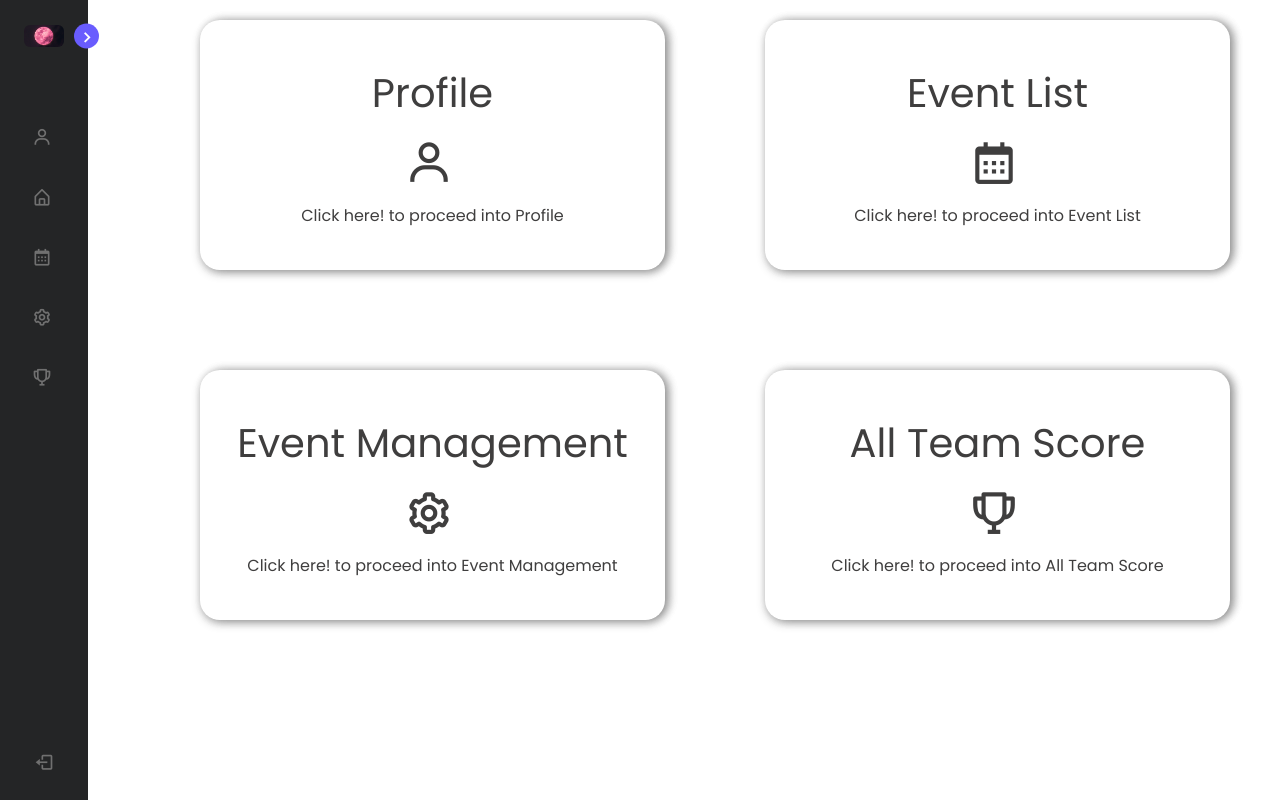
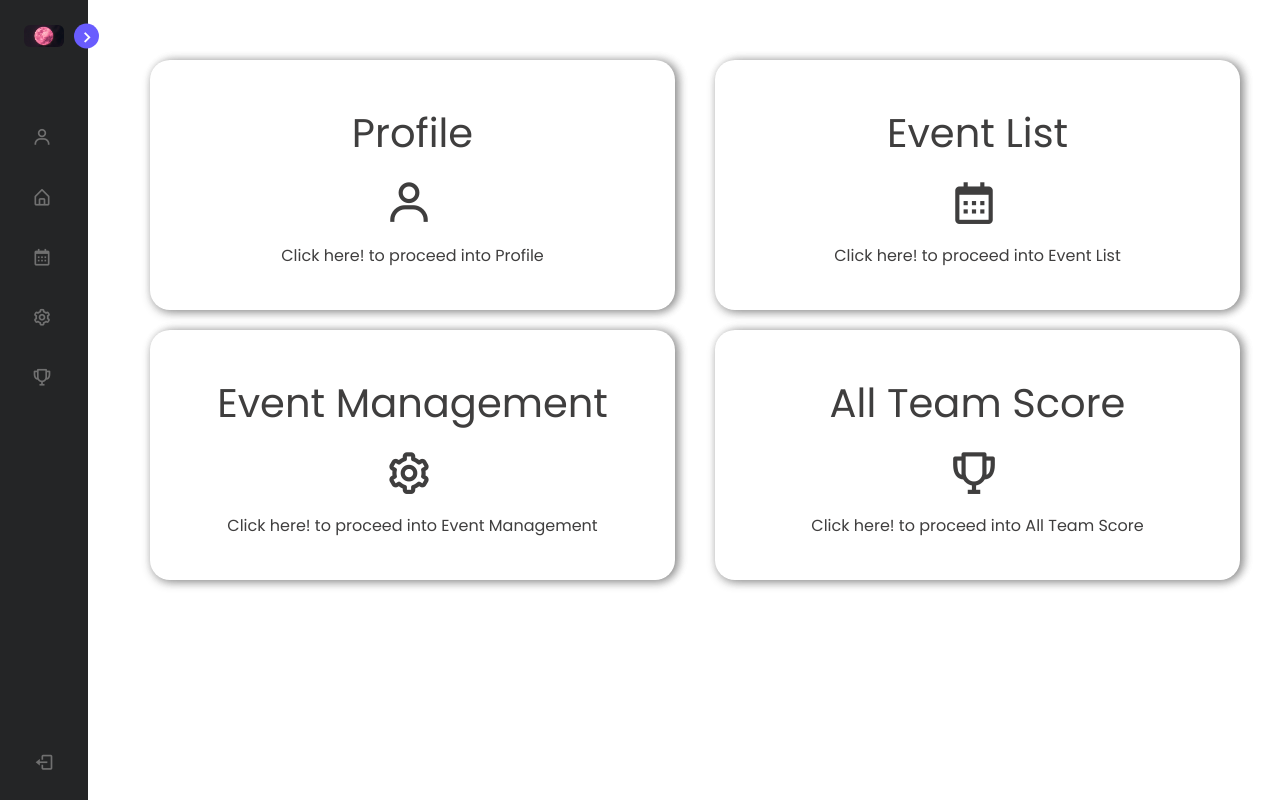
Before and after one commit to ejieflorida128/Event_Management_System, a PHP site: page /admin/Admin_Dashboard.php in a window 1280 px wide. Run offline with PHP 8.4, Linux system fonts and the light colour scheme.

Commit message:
[ejie] ahu ge utro and design sa dashboard both admin and user

```diff
--- a/admin_style/admin_dashboard.css
+++ b/admin_style/admin_dashboard.css
@@ -1,5 +1,6 @@
 body{
     background-color: white;
+    overflow:hidden;
 }
 
 .box{
@@ -11,16 +12,23 @@ body{
     4px 0 10px rgba(0, 0, 0, 0.2);
     border-radius: 20px;
     padding: 20px;
-    margin:50px;
+    margin: 20px;
     display: flex;
     justify-content: center;
     align-items: center;
-
+    position: relative;
+    right: 20px;
 
 }
 
 .con1{
-    margin-top: -30px;
+    position: relative;
+    top:40px;
+}
+
+.con2{
+    position: relative;
+    top: 20px;
 }
 
 .con1,.con2{
```
Also changed, not shown: user_style/User_Dashboard.css (+11 -2 lines).
